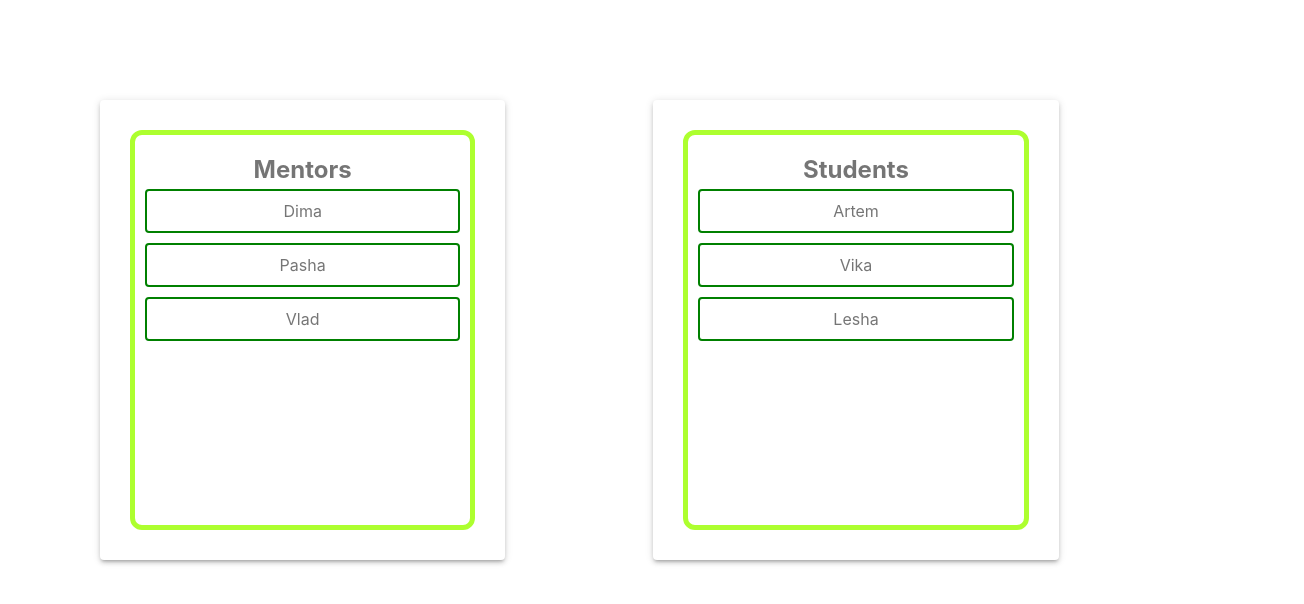
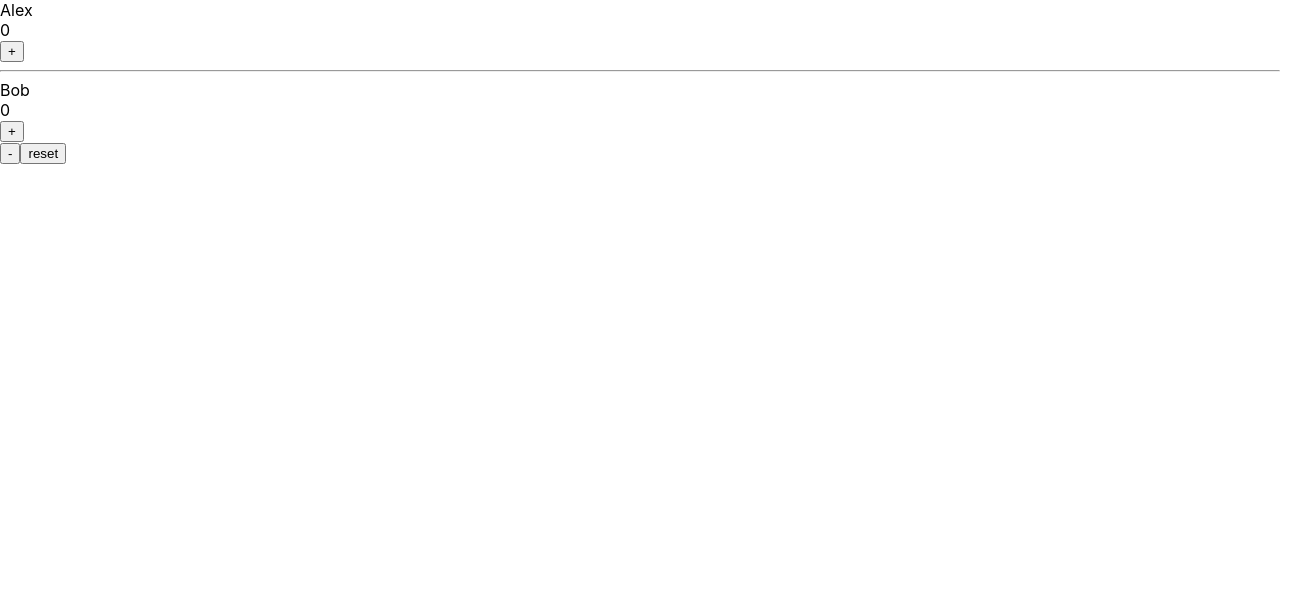
Before and after one commit to Aloxan12/ReactAndJsInstruments, a React (Create React App) app: page / in a window 1280 px wide. Shown: the top 604 px of the page, 1304 px wide, since content can reach past the window. Built offline with nearby package versions, Linux system fonts and the light colour scheme.

Commit message:
Hooks(useState)

```diff
--- a/src/App.tsx
+++ b/src/App.tsx
@@ -1,13 +1,13 @@
 import React from 'react';
 import './App.css';
-import {MentorsStudents} from "./components/DragAndDrop/MentorsStudents";
+import {CountGame} from "./components/hooks/useState";
 
 
 function App() {
 
     return (
         <div className="App">
-            <MentorsStudents />
+            <CountGame />
         </div>
     );
 }
--- a/src/components/DragAndDrop/MentorsStudents.tsx
+++ b/src/components/DragAndDrop/MentorsStudents.tsx
@@ -103,7 +103,6 @@ export const MentorsStudents = () => {
                         </Paper>
                     </Grid>
                 )}
-
             </Grid>
         </div>
     )
--- /dev/null
+++ b/src/components/hooks/useState.tsx
@@ -0,0 +1,29 @@
+import React, {useState} from "react";
+
+export const CountGame = () => {
+    const [countPlayer1, setCountPlayer1] = useState(0)
+    const [countPlayer2, setCountPlayer2] = useState(0)
+    return (
+        <div>
+            <div>
+                <div>Alex</div>
+                <div>{countPlayer1}</div>
+                <button onClick={()=>setCountPlayer1((actual) => actual + 1)}>+</button>
+            </div>
+            <hr/>
+            <div>
+                <div>Bob</div>
+                <div>{countPlayer2}</div>
+                <button onClick={()=>setCountPlayer2((actual) => actual + 1)}>+</button>
+            </div>
+            <div>
+                <button onClick={()=>{(
+                    setCountPlayer1((actual) => actual - 1))
+                    setCountPlayer2((actual) => actual - 1)}}>-</button>
+                <button onClick={()=>{(
+                    setCountPlayer1(0))
+                    setCountPlayer2(0)}}>reset</button>
+            </div>
+        </div>
+    )
+}
```
